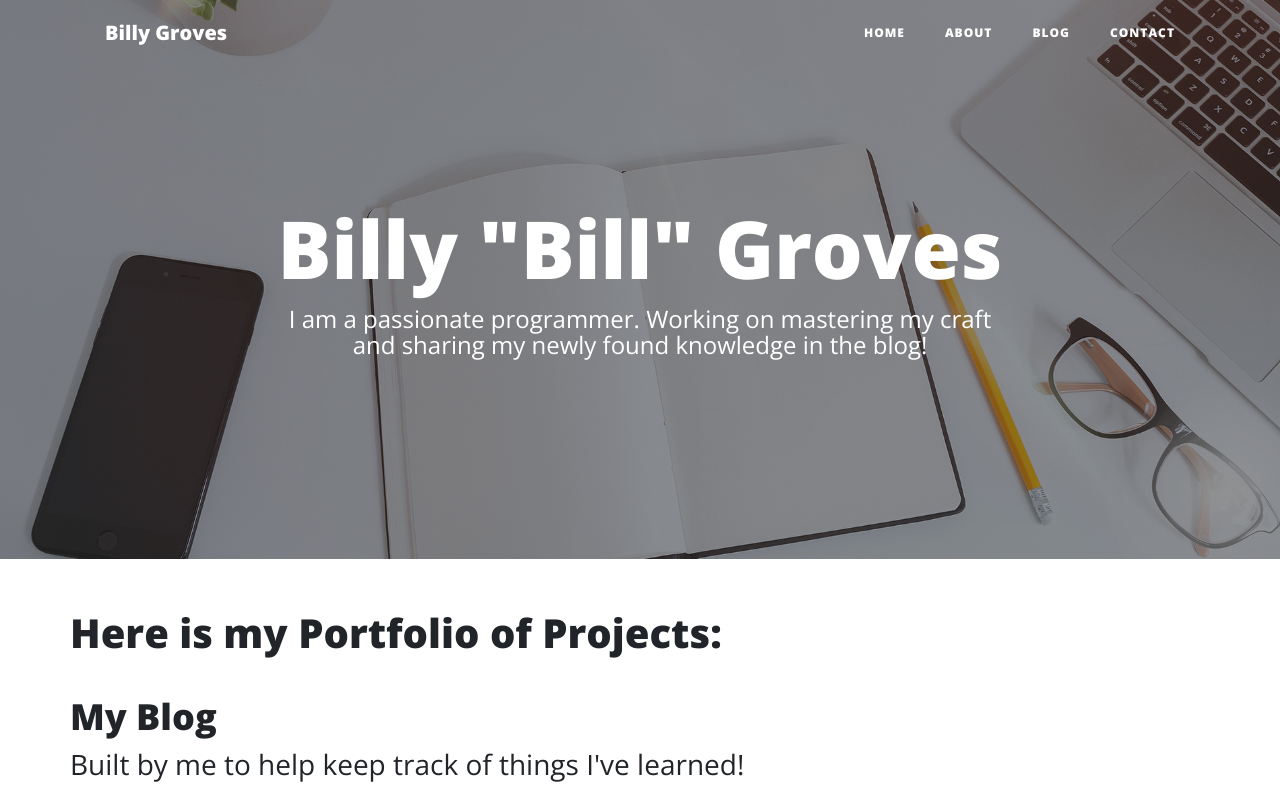
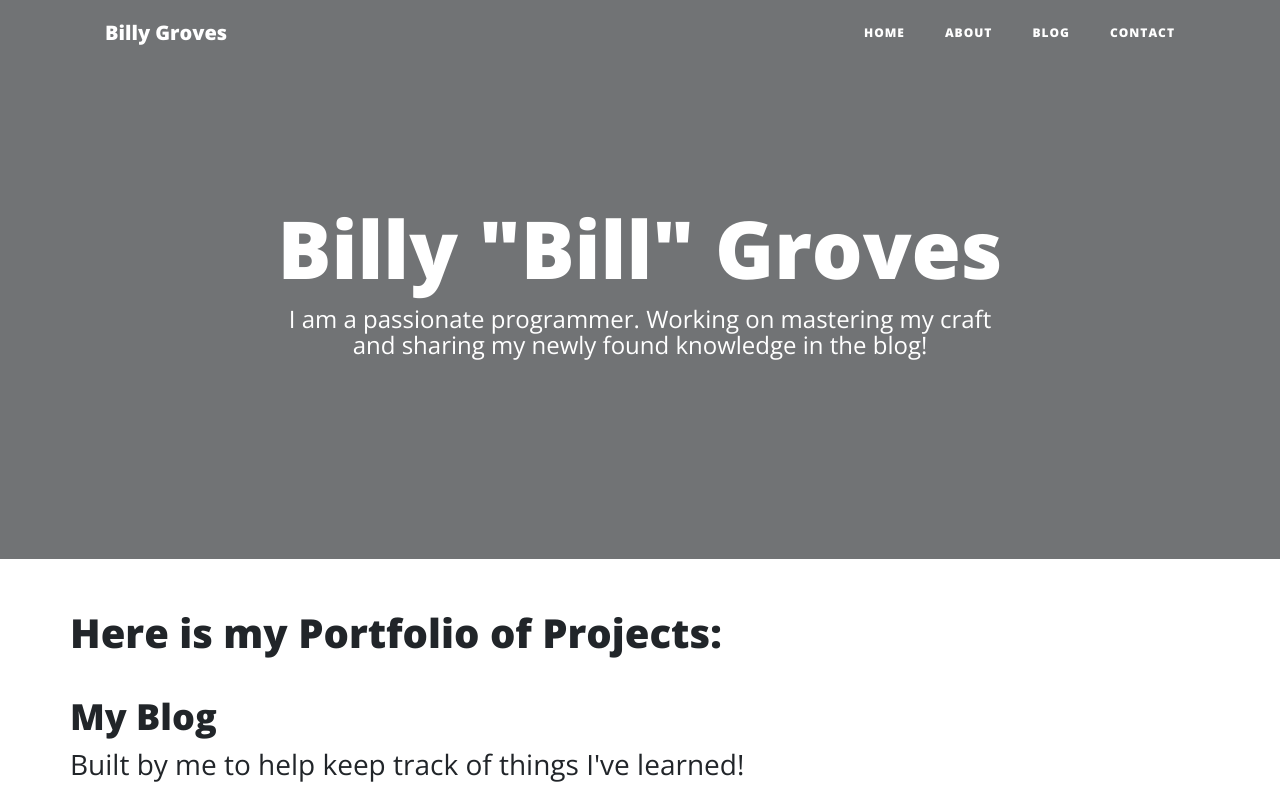
Before and after one commit to billyggroves/myBlog, a Flask app: template templates/index.html in a window 1280 px wide. Shown: the top 795 px of the page. Run offline with Flask 2, Linux system fonts and the light colour scheme; the template is opened without the code that fills it, so the values that code supplies are empty; some libraries are stand-ins or nearby versions.

Commit message:
Add new background imgages

```diff
--- a/templates/index.html
+++ b/templates/index.html
@@ -7,7 +7,7 @@
 {% block main %}
 
     <!-- Page Header -->
-    <header class="masthead" style="background-image: url('/static/img/home-bg.jpg')">
+    <header class="masthead" style="background-image: url('/static/img/genericBG.PNG')">
       <div class="overlay"></div>
       <div class="container">
         <div class="row">
```
Also changed, not shown: static/img/genericBG.PNG (added).
